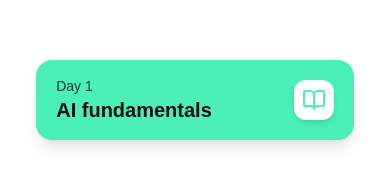
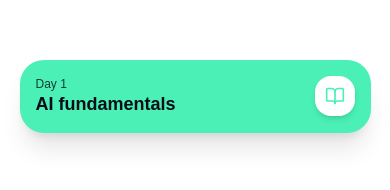
Before and after one commit to krestwastaken/seigha, a Next.js app: page / in a window 390 px wide. Shown: the part 120-310 px from the top of the page. Built offline with nearby package versions, Linux system fonts and the light colour scheme.

Commit message:
responsive header

```diff
--- a/app/components/badges/LearningHeader.tsx
+++ b/app/components/badges/LearningHeader.tsx
@@ -1,3 +1,4 @@
+"use client";
 import { BookOpen } from "lucide-react";
 
 interface LearningHeaderProps {
@@ -7,19 +8,23 @@ interface LearningHeaderProps {
 
 const LearningHeader = ({ day, title }: LearningHeaderProps) => {
   return (
-      <div className="flex items-center justify-between w-[90%] max-w-md bg-[#4AF0B5] rounded-2xl px-5 py-4 shadow-lg">
-        {/* Left side: day + title */}
+    <div className="w-[90vw] max-w-6xl mx-auto bg-[#4AF0B5] rounded-3xl px-4 sm:px-6 md:px-10 py-4 sm:py-5 md:py-6 shadow-xl flex items-center justify-between transition-all duration-300">
+      {/* Left Section: Text */}
       <div className="flex flex-col text-[#0B0D17]">
-          <p className="text-sm font-medium opacity-80">{day}</p>
-          <h2 className="text-xl font-semibold">{title}</h2>
+        <p className="text-xs sm:text-sm md:text-base font-medium opacity-80">
+          {day}
+        </p>
+        <h2 className="text-lg sm:text-xl md:text-2xl font-semibold leading-snug">
+          {title}
+        </h2>
       </div>
 
-        {/* Right side: icon container */}
-        <div className="flex items-center justify-center w-10 h-10 bg-white rounded-xl shadow-md">
-          <BookOpen className="w-6 h-6 text-[#4AF0B5]" />
+      {/* Right Section: Icon */}
+      <div className="flex items-center justify-center w-10 h-10 sm:w-12 sm:h-12 md:w-14 md:h-14 bg-white rounded-2xl shadow-md">
+        <BookOpen className="w-5 h-5 sm:w-6 sm:h-6 md:w-7 md:h-7 text-[#4AF0B5]" />
       </div>
     </div>
   );
-}
+};
 
 export default LearningHeader;
```
Lines whose indentation alone changed are shown as unchanged.
